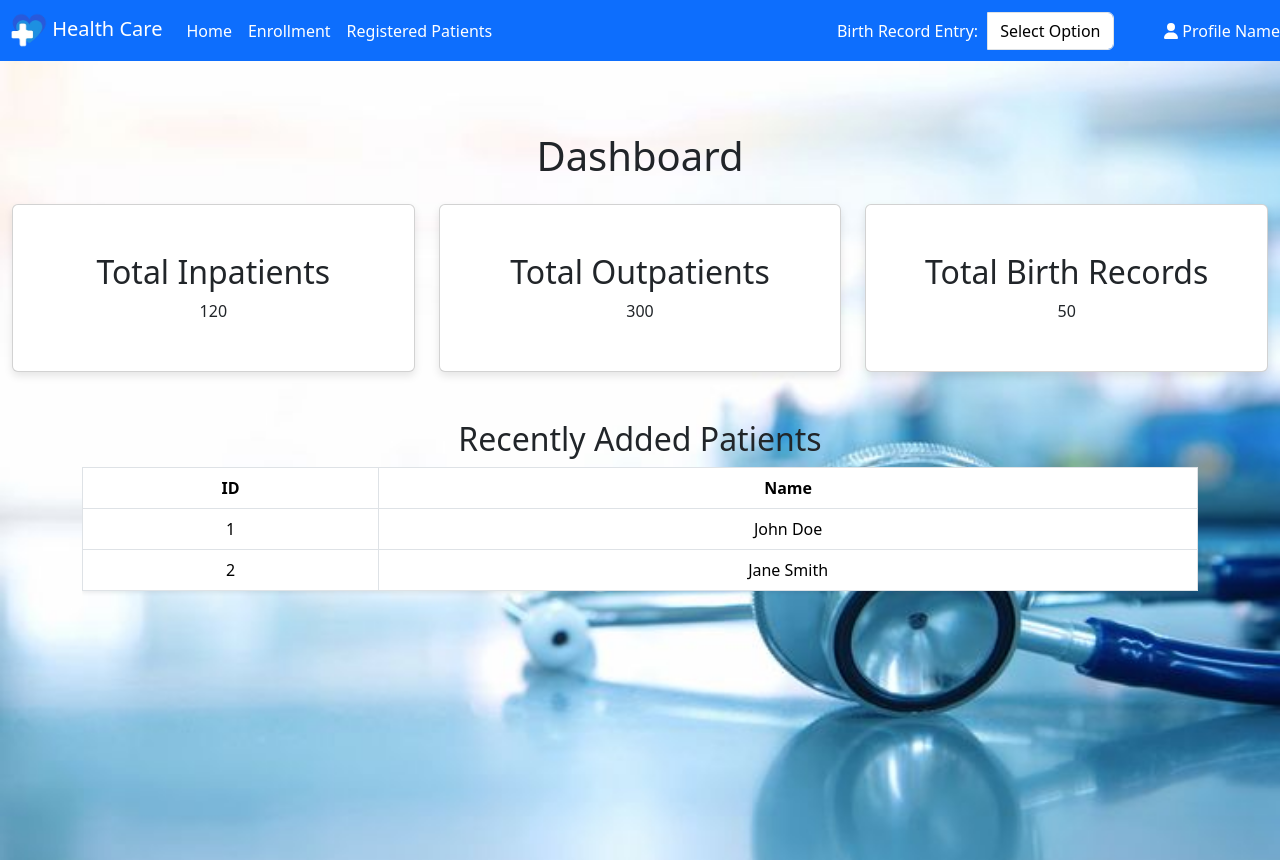
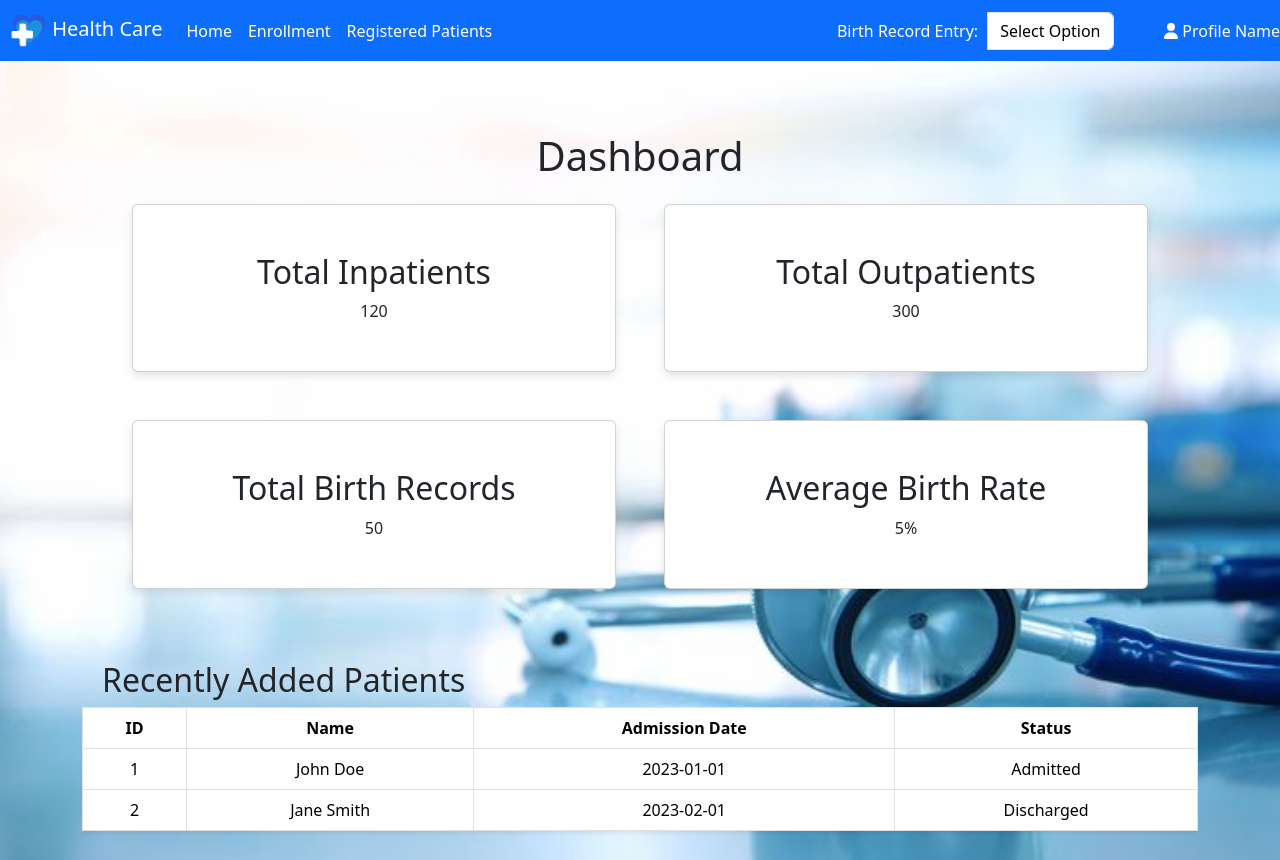
Before and after one commit to nagaraja6050266/medico-legal-client, a React (Vite) app: page /dashboard in a window 1280 px wide. Built offline with nearby package versions, Linux system fonts and the light colour scheme.

Commit message:
Dashboard changes

```diff
--- a/src/components/Dashboard/Dashboard.jsx
+++ b/src/components/Dashboard/Dashboard.jsx
@@ -4,8 +4,18 @@ import GenericTable from "../GenericTable";
 import "./Dashboard.css"; // Import custom CSS
 
 const recentPatients = [
-    { id: 1, name: "John Doe" },
-    { id: 2, name: "Jane Smith" },
+    {
+        id: 1,
+        name: "John Doe",
+        admissionDate: "2023-01-01",
+        status: "Admitted",
+    },
+    {
+        id: 2,
+        name: "Jane Smith",
+        admissionDate: "2023-02-01",
+        status: "Discharged",
+    },
     // Add more recent patients as needed
 ];
 
@@ -23,8 +33,8 @@ function Dashboard() {
             >
                 <h1 className="dashboard-title">Dashboard</h1>
             </div>
-            <div className="row">
-                <div className="col-md-4">
+            <div className="row mx-5 px-5 gx-5 gy-4">
+                <div className="col-md-6 mb-4">
                     <div className="card text-center h-100">
                         <div className="card-body">
                             <h2 className="card-title">Total Inpatients</h2>
@@ -32,7 +42,7 @@ function Dashboard() {
                         </div>
                     </div>
                 </div>
-                <div className="col-md-4">
+                <div className="col-md-6 mb-4">
                     <div className="card text-center h-100">
                         <div className="card-body">
                             <h2 className="card-title">Total Outpatients</h2>
@@ -40,7 +50,7 @@ function Dashboard() {
                         </div>
                     </div>
                 </div>
-                <div className="col-md-4">
+                <div className="col-md-6 mb-4">
                     <div className="card text-center h-100">
                         <div className="card-body">
                             <h2 className="card-title">Total Birth Records</h2>
@@ -48,18 +58,32 @@ function Dashboard() {
                         </div>
                     </div>
                 </div>
+                <div className="col-md-6 mb-4">
+                    <div className="card text-center h-100">
+                        <div className="card-body">
+                            <h2 className="card-title">Average Birth Rate</h2>
+                            <p className="card-text">5%</p>
+                        </div>
+                    </div>
+                </div>
             </div>
             <div className="container mt-5">
-                <h2>Recently Added Patients</h2>
+                <h2 style={{width: "100%", textAlign: "left", marginLeft: "20px"}}>Recently Added Patients</h2>
                 <div className="table-responsive">
                     <table className="table table-bordered table-hover shadow-sm">
                         <thead className="thead-light">
                             <tr>
-                                <th scope="col" className="text-center">
+                                <th scope="col" className="text-left">
                                     ID
                                 </th>
-                                <th scope="col" className="text-center">
+                                <th scope="col" className="text-left">
                                     Name
+                                </th>
+                                <th scope="col" className="text-left">
+                                    Admission Date
+                                </th>
+                                <th scope="col" className="text-left">
+                                    Status
                                 </th>
                             </tr>
                         </thead>
@@ -69,11 +93,15 @@ function Dashboard() {
                                     key={patient.id}
                                     style={{ cursor: "default" }}
                                 >
-                                    <td className="text-center">
-                                        {patient.id}
+                                    <td className="text-left">{patient.id}</td>
+                                    <td className="text-left">
+                                        {patient.name}
                                     </td>
-                                    <td className="text-center">
-                                        {patient.name}
+                                    <td className="text-left">
+                                        {patient.admissionDate}
+                                    </td>
+                                    <td className="text-left">
+                                        {patient.status}
                                     </td>
                                 </tr>
                             ))}
--- a/src/components/PatientList.jsx
+++ b/src/components/PatientList.jsx
@@ -4,9 +4,24 @@ import "bootstrap/dist/css/bootstrap.min.css";
 import GenericTable from "./GenericTable";
 
 const patients = [
-    { id: 1, name: "John Doe" },
-    { id: 2, name: "Jane Smith" },
-    { id: 3, name: "Alice Johnson" },
+    {
+        id: 1,
+        name: "John Doe",
+        admissionDate: "2023-01-01",
+        status: "Admitted",
+    },
+    {
+        id: 2,
+        name: "Jane Smith",
+        admissionDate: "2023-02-01",
+        status: "Discharged",
+    },
+    {
+        id: 3,
+        name: "Alice Johnson",
+        admissionDate: "2023-03-01",
+        status: "Admitted",
+    },
     // Add more patients as needed
 ];
 
@@ -24,11 +39,17 @@ function PatientList() {
                 <table className="table table-bordered table-hover shadow-sm">
                     <thead className="thead-light">
                         <tr>
-                            <th scope="col" className="text-center">
+                            <th scope="col" className="text-left">
                                 ID
                             </th>
-                            <th scope="col" className="text-center">
+                            <th scope="col" className="text-left">
                                 Name
+                            </th>
+                            <th scope="col" className="text-left">
+                                Admission Date
+                            </th>
+                            <th scope="col" className="text-left">
+                                Status
                             </th>
                         </tr>
                     </thead>
@@ -39,8 +60,12 @@ function PatientList() {
                                 onClick={() => handleRowClick(patient.id)}
                                 style={{ cursor: "pointer" }}
                             >
-                                <td className="text-center">{patient.id}</td>
-                                <td className="text-center">{patient.name}</td>
+                                <td className="text-left">{patient.id}</td>
+                                <td className="text-left">{patient.name}</td>
+                                <td className="text-left">
+                                    {patient.admissionDate}
+                                </td>
+                                <td className="text-left">{patient.status}</td>
                             </tr>
                         ))}
                     </tbody>
```
